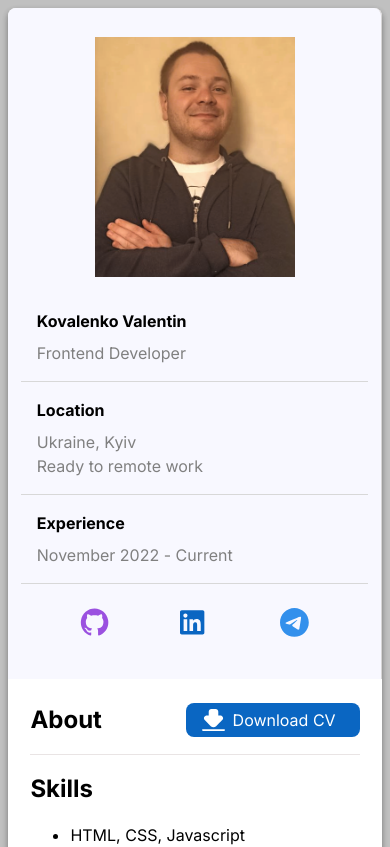
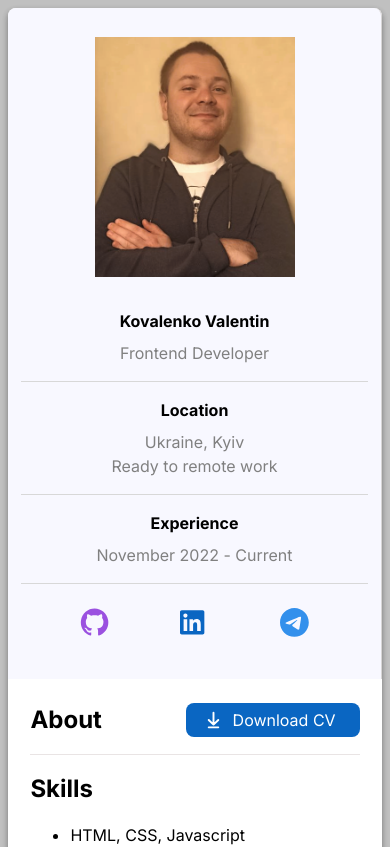
Before and after one commit to ValentinProg/pf-project-2, a React (Create React App) app: page / in a window 390 px wide. Shown: the top 847 px of the page. Built offline with nearby package versions, Linux system fonts and the light colour scheme.

Commit message:
change download img

```diff
--- a/src/App.jsx
+++ b/src/App.jsx
@@ -1,12 +1,15 @@
 import "./App.css";
 import { SideBar } from "./components/SideBar/SideBar";
 import { Main } from "./components/Main/Main";
+import { ContactForm } from "./components/ContactForm/ContactForm";
+
 
 const App = () => {
   return (
     <div className="App">
       <SideBar />
       <Main />
+      {/* <ContactForm/> */}
     </div>
   );
 };
--- /dev/null
+++ b/src/components/ContactForm/ContactForm.jsx
@@ -0,0 +1,10 @@
+import React from "react";
+import './ContactForm.css'
+
+export const ContactForm = () => {
+  return (
+<div class="container">
+
+</div>
+  );
+};
--- a/src/components/Main/MainHeader/MainHeader.jsx
+++ b/src/components/Main/MainHeader/MainHeader.jsx
@@ -1,7 +1,7 @@
 import React, { useState, useEffect } from "react";
 import styles from "./MainHeader.module.scss";
 import CV from "../../../assets/Kovalenko_CV.pdf";
-import Load from "../../../assets/load.svg";
+import Load from "../../../assets/load1.svg";
 import Check from "../../../assets/check1.svg";
 import Smile from "../../../assets/smile1.svg";
 
@@ -28,7 +28,7 @@ export const MainHeader = () => {
               </div>
             ) : (
               <div className={styles.buttonContent}>
-                <img src={Load} />
+                <img src={Load} className={styles.load}/>
                 <span>Download CV</span>
               </div>
             )}
--- a/src/components/Main/MainHeader/MainHeader.module.scss
+++ b/src/components/Main/MainHeader/MainHeader.module.scss
@@ -2,10 +2,10 @@
   display: flex;
   justify-content: space-between;
   padding-bottom: 1rem;
-  img {
-    height: 1rem;
-  }
+
+
 }
+
 
 .mainButtons {
   display: flex;
@@ -52,6 +52,8 @@
     }
   }
 
+
+
   @media only screen and (max-width: 320px) {
     img {
       display: none;
--- a/src/components/SideBar/SideBarInfo/SideBarInfo.module.scss
+++ b/src/components/SideBar/SideBarInfo/SideBarInfo.module.scss
@@ -32,7 +32,7 @@
   }
 
   @media only screen and (max-width: 600px) {
-    & section {
+    & div {
       align-items: center;
     }
   }
```
Also changed, not shown: src/assets/load1.svg (added), src/assets/smile.svg (added), src/components/ContactForm/ContactForm.css (added).
